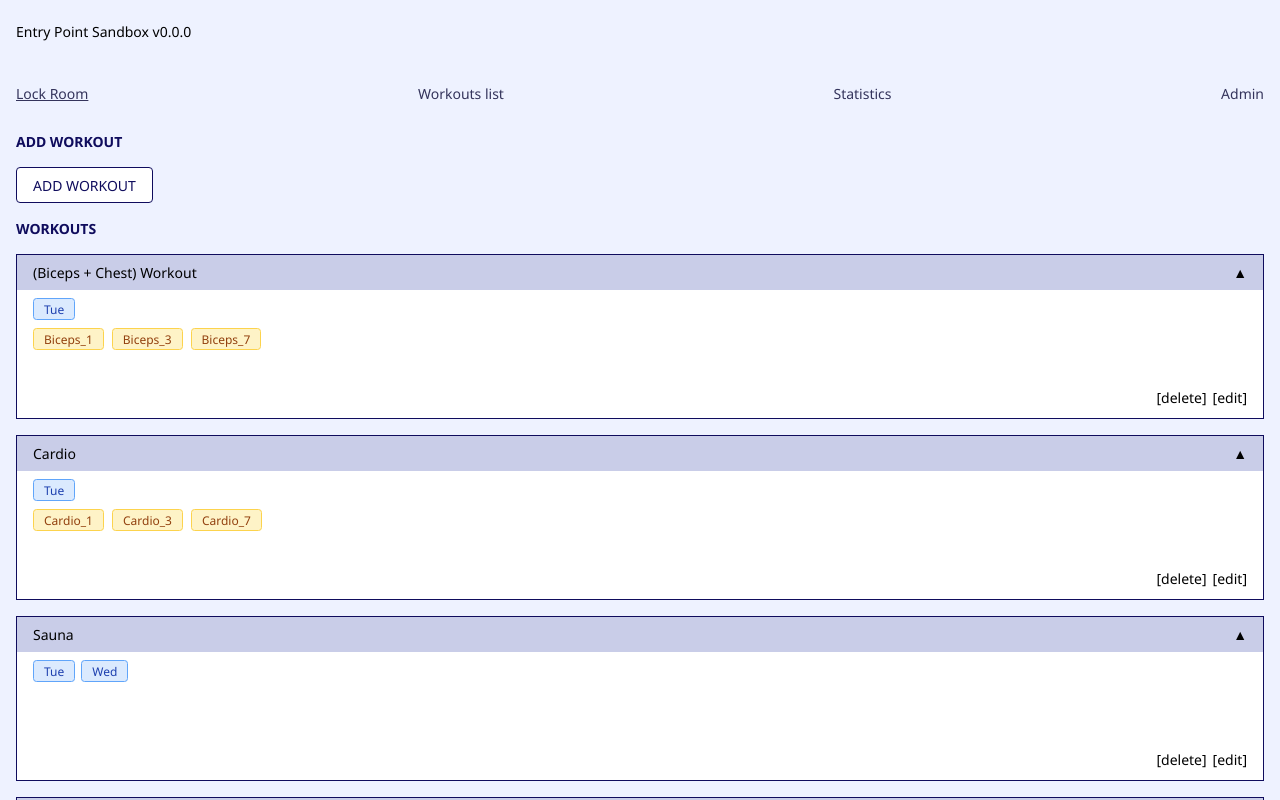
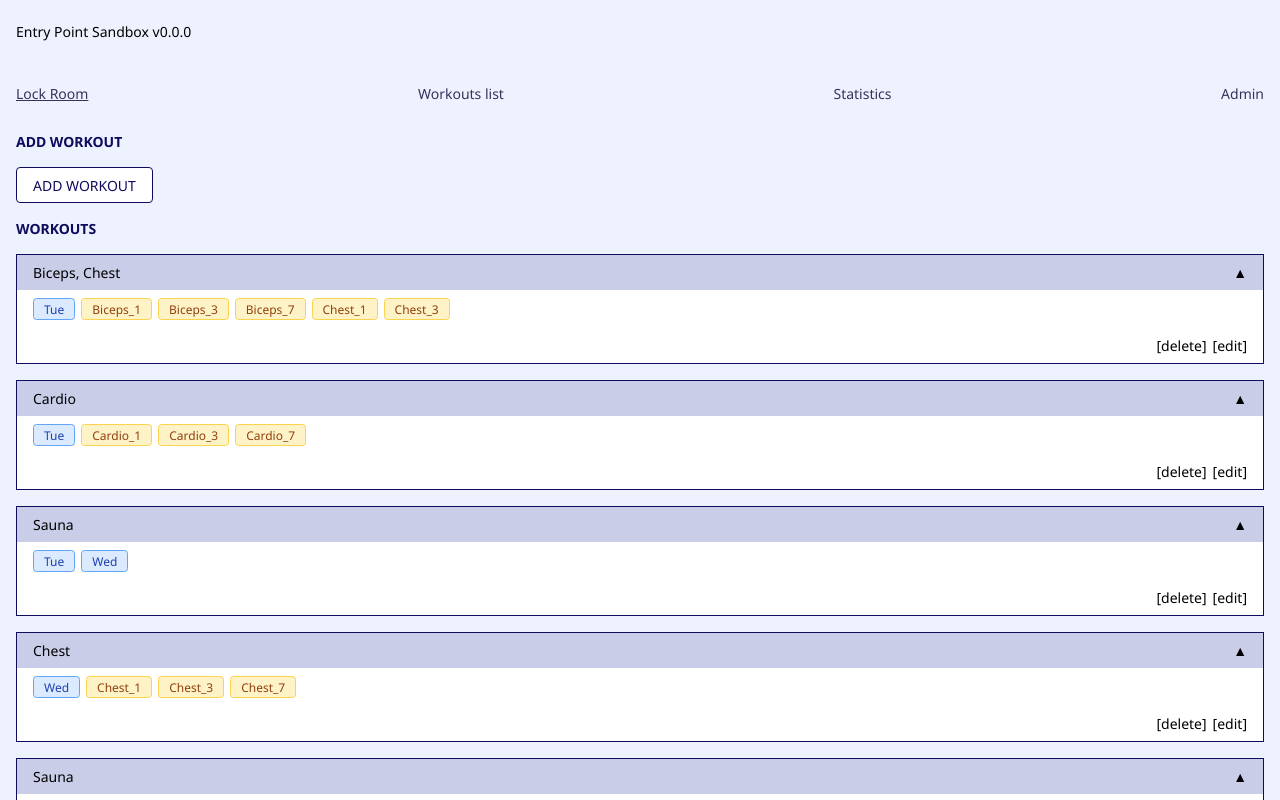
Before and after one commit to carlesfores/workout-tracker, a Vue app: page /workouts-list in a window 1280 px wide. Shown: the top 800 px of the page. Built offline with nearby package versions, Linux system fonts and the light colour scheme.

Commit message:
feat: update

```diff
--- a/src/components/workout-card.vue
+++ b/src/components/workout-card.vue
@@ -49,21 +49,35 @@ const capitalice = (w) => {
 
 <template>
   <div class="workout-card">
+
     <div class="workout-card__header" @click="toggleCollapsed">
-      <div class="workout-card__header-title">{{ workout.title }}</div>
+      <div class="workout-card__header-title">
+        <div>{{ workout.title }}</div>
+      </div>
       <workout-status v-if="showStatus"></workout-status>
       <div class="workout-card__toggle">
         {{ isCollapsed ? "▼" : "▲" }}
       </div>
     </div>
+
     <transition>
+
       <div v-show="!isCollapsed" class="workout-card__content">
+
         <div class="workout-card__days">
-          <span v-for="(day, index) in days" :key="index" class="custom-badge">
+          <div v-for="(day, index) in days" :key="index" class="custom-badge">
             {{ capitalice(day) }}
-          </span>
+          </div>
+          <div
+            v-for="(excercice, index) in excercices"
+            :key="index"
+            class="custom-badge custom-badge--excercice"
+          >
+            {{ capitalice(excercice) }}
+          </div>
         </div>
-        <div class="workout-card__excercices">
+
+        <!-- <div class="workout-card__excercices">
           <span
             v-for="(excercice, index) in excercices"
             :key="index"
@@ -71,7 +85,8 @@ const capitalice = (w) => {
           >
             {{ capitalice(excercice) }}
           </span>
-        </div>
+        </div> -->
+
         <div class="workout-card__actions">
           <div
             v-for="({ label, action }, index) in actions"
@@ -81,6 +96,7 @@ const capitalice = (w) => {
             [{{ label }}]
           </div>
         </div>
+
       </div>
     </transition>
   </div>
@@ -113,20 +129,23 @@ const capitalice = (w) => {
 
   &__content {
     padding: 8px 16px;
-    min-height: 128px;
-    display: grid;
-    grid-template-rows: 22px auto 22px;
-    gap: 8px;
+    min-height: 64px;
+    display: flex;
+    flex-direction: column;
+    justify-content: space-between;
+    gap: 16px;
   }
 
   &__days {
     display: flex;
     gap: 6px;
+    flex-wrap: wrap;
   }
 
   &__excercices {
     display: flex;
-    gap: 8px;
+    gap: 6px;
+    flex-wrap: wrap;
   }
 
   &__actions {
--- a/src/views/workouts-list.vue
+++ b/src/views/workouts-list.vue
@@ -8,9 +8,9 @@ const router = useRouter();
 
 const workouts = ref([
   {
-    title: "(Biceps + Chest) Workout",
+    title: "Biceps, Chest",
     day: ["tue"],
-    excercices: ["Biceps_1", "Biceps_3", "Biceps_7"],
+    excercices: ["Biceps_1", "Biceps_3", "Biceps_7", "Chest_1", "Chest_3"],
   },
   {
     title: "Cardio",
@@ -30,6 +30,10 @@ const workouts = ref([
     title: "Sauna",
     day: ["wed"],
   },
+  {
+    title: "Cardio, Sauna",
+    day: ["sat", "sun", "mon"],
+  }
 ]);
 </script>
 
```
